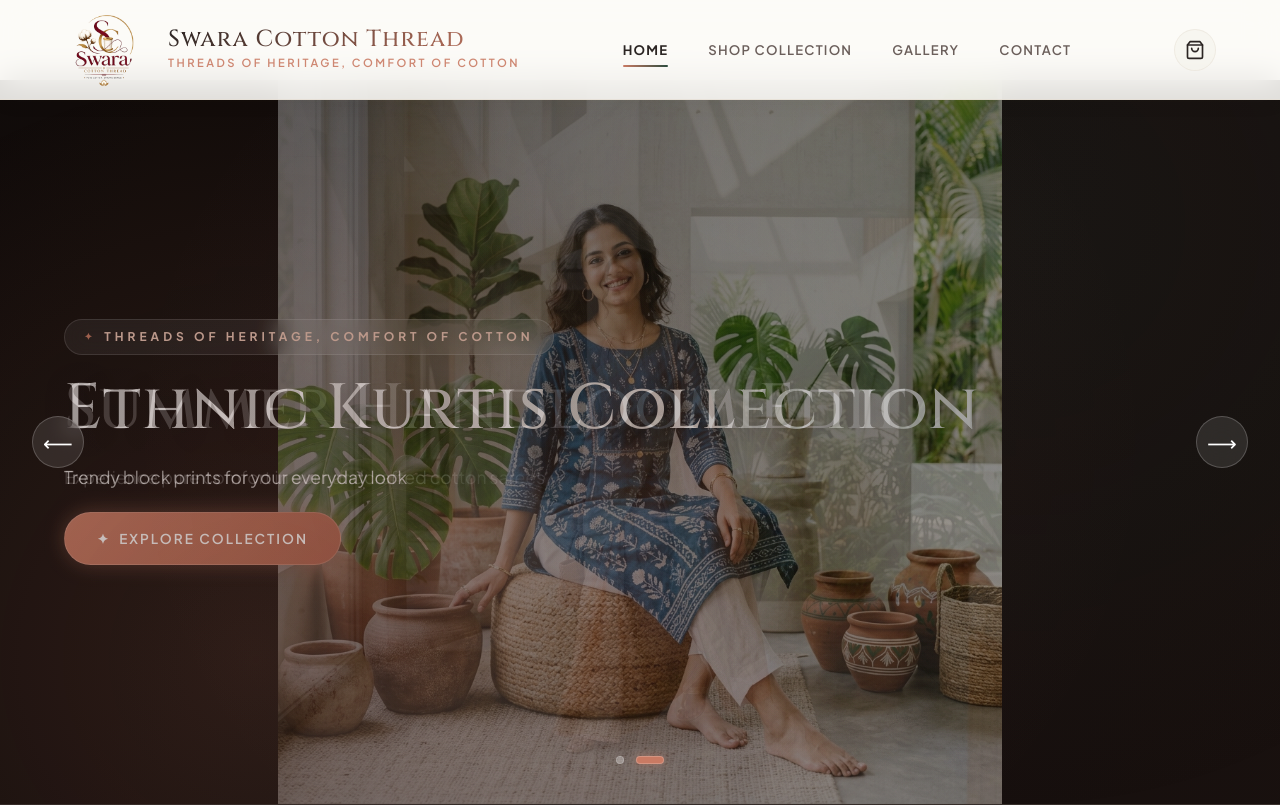
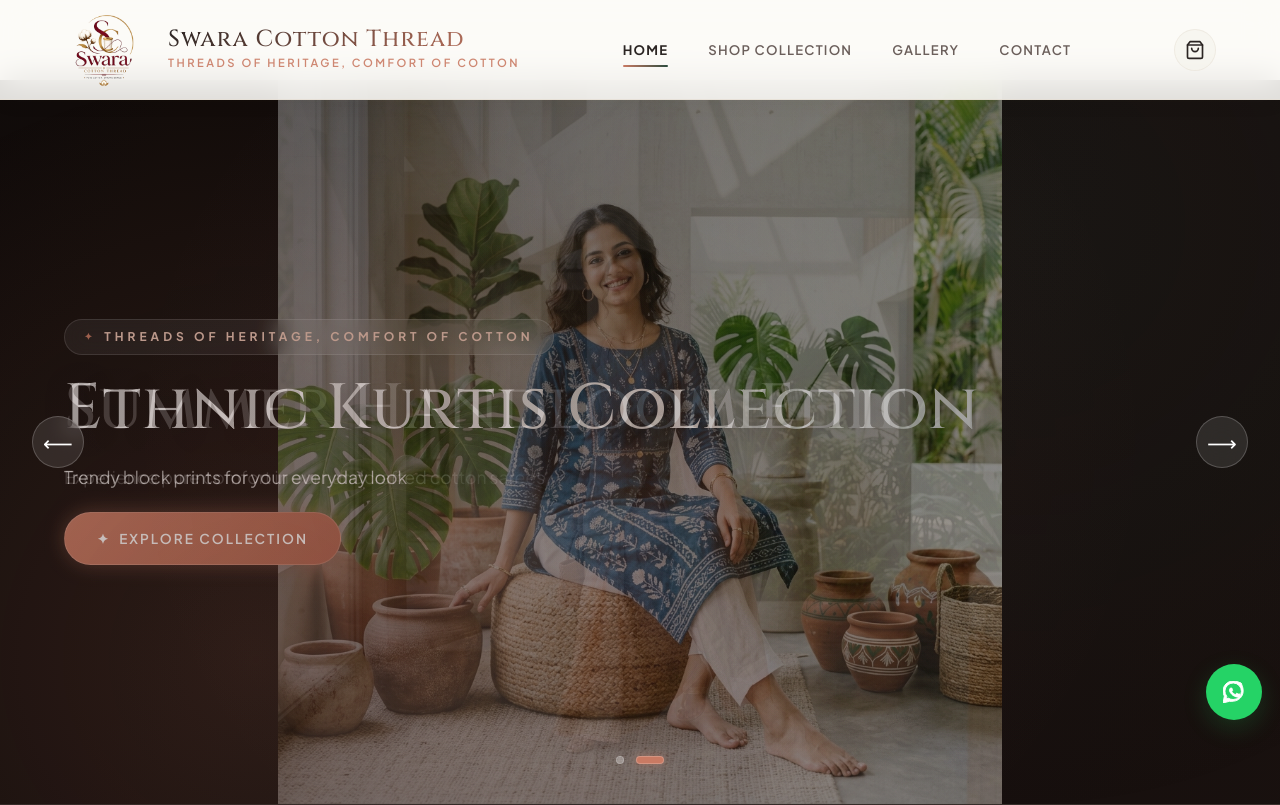
Before and after one commit to akash19-ak/Swara-Cotton-Thread, a React app in the folder frontend/: page / in a window 1280 px wide. Shown: the top 805 px of the page. Built offline with nearby package versions, Linux system fonts and the light colour scheme; no server answers; the HTML template or start-up script is replaced by a standard one.

Commit message:
whatsapp icon added

```diff
--- a/frontend/src/App.jsx
+++ b/frontend/src/App.jsx
@@ -10,6 +10,7 @@ import Navbar from './components/Navbar';
 import Footer from './components/Footer';
 import CartDrawer from './components/CartDrawer';
 import AdminRoute from './components/AdminRoute';
+import WhatsAppButton from './components/WhatsAppButton';
 
 // Pages
 import Home from './pages/Home';
@@ -83,6 +84,9 @@ function AppContent() {
           </Routes>
         </main>
 
+        {/* Floating WhatsApp chat button */}
+        <WhatsAppButton />
+
         {/* Footer */}
         <Footer />
       </div>
--- /dev/null
+++ b/frontend/src/components/WhatsAppButton.css
@@ -0,0 +1,38 @@
+.whatsapp-fab {
+  position: fixed;
+  right: 18px;
+  bottom: 80px; /* sits above footer */
+  width: 56px;
+  height: 56px;
+  border-radius: 50%;
+  background: #25D366;
+  color: #fff;
+  display: inline-flex;
+  align-items: center;
+  justify-content: center;
+  box-shadow: 0 8px 24px rgba(37, 211, 102, 0.18);
+  z-index: 1100;
+  text-decoration: none;
+  transition: transform 0.14s ease, opacity 0.14s ease;
+}
+
+.whatsapp-fab svg {
+  width: 22px;
+  height: 22px;
+  stroke: #fff;
+}
+
+.whatsapp-fab:hover,
+.whatsapp-fab:focus {
+  transform: translateY(-4px);
+  opacity: 0.98;
+}
+
+@media (max-width: 576px) {
+  .whatsapp-fab {
+    right: 12px;
+    bottom: 96px;
+    width: 50px;
+    height: 50px;
+  }
+}
--- /dev/null
+++ b/frontend/src/components/WhatsAppButton.jsx
@@ -0,0 +1,25 @@
+import React, { useContext } from 'react';
+import { BrandContext } from '../context/BrandContext';
+import './WhatsAppButton.css';
+
+export default function WhatsAppButton() {
+  const { brand } = useContext(BrandContext);
+  const raw = brand?.whatsappNumber || '919021667151';
+  const number = raw.replace(/[^0-9+]/g, '');
+  const url = `https://wa.me/${number}`;
+
+  return (
+    <a
+      className="whatsapp-fab"
+      href={url}
+      target="_blank"
+      rel="noopener noreferrer"
+      aria-label="Chat on WhatsApp"
+      title="Chat with us on WhatsApp"
+    >
+      <svg viewBox="0 0 24 24" width="22" height="22" aria-hidden="true" role="img">
+        <path fill="#fff" d="M20.52 3.48C18.07 1.03 14.7 0 11 0 4.94 0 0 4.94 0 11c0 1.94.5 3.83 1.45 5.48L0 24l7.06-1.85A11.93 11.93 0 0011 22c5.95 0 11-5.05 11-11 0-3.7-.99-7.07-3.48-9.52zM11 20.2c-1.73 0-3.42-.46-4.9-1.33l-.35-.2L3.1 19.4l1.07-2.64-.22-.36A8.93 8.93 0 012.1 11 9 9 0 1111 20.2zM16.85 14.28c-.25-.13-1.48-.73-1.71-.82-.23-.08-.4-.12-.57.12-.17.25-.66.82-.81.99-.15.17-.29.19-.54.07-.25-.12-1.06-.39-2.02-1.25-.75-.66-1.25-1.48-1.4-1.73-.15-.25-.02-.38.11-.51.11-.11.25-.29.38-.44.12-.15.16-.25.25-.42.08-.17.03-.3-.01-.42-.05-.12-.57-1.37-.78-1.87-.2-.49-.41-.42-.57-.43-.15-.01-.33-.01-.51-.01-.17 0-.45.06-.69.29-.24.24-.92.9-.92 2.2 0 1.29.94 2.54 1.07 2.72.12.17 1.86 2.86 4.51 3.89 3.14 1.24 3.14.83 3.7.78.56-.05 1.83-.75 2.09-1.48.26-.73.26-1.36.18-1.48-.08-.12-.23-.17-.48-.3z" />
+      </svg>
+    </a>
+  );
+}
```
